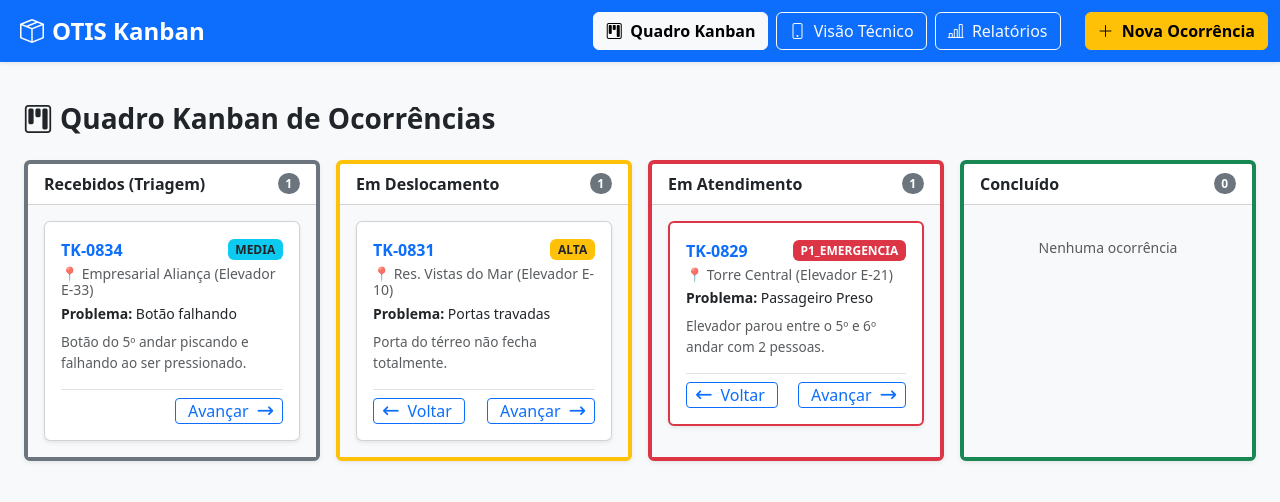
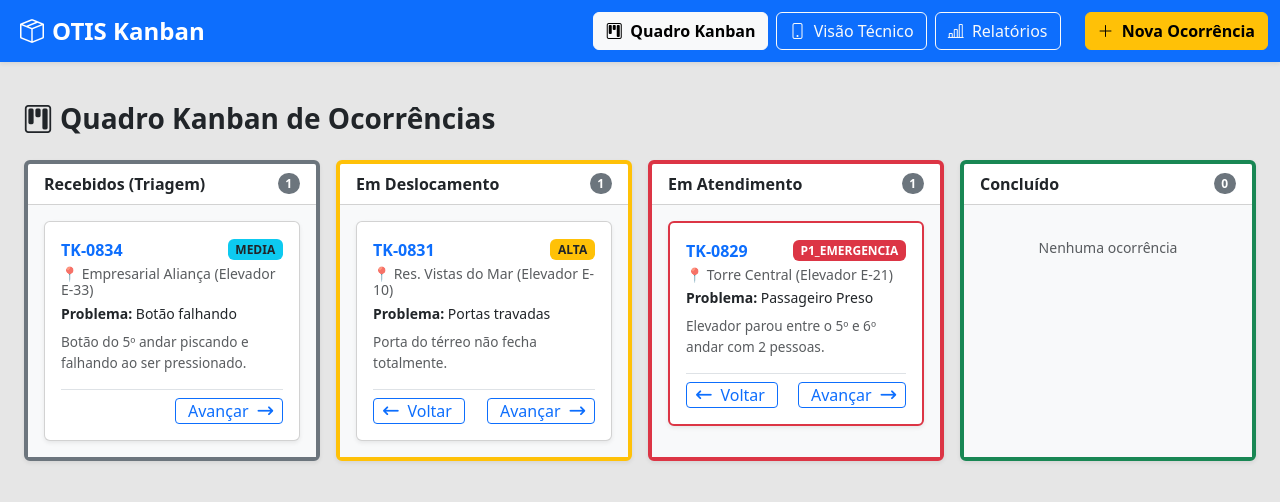
Before and after one commit to Fiap-Project-Group/Challenge-OTIS, a React (Vite) app in the folder otis-kanban/: page / in a window 1280 px wide. Shown: the top 502 px of the page. Built offline with nearby package versions, Linux system fonts and the light colour scheme.

Commit message:
feat(global css): add new background color

```diff
--- a/otis-kanban/src/App.jsx
+++ b/otis-kanban/src/App.jsx
@@ -5,6 +5,7 @@ import VisaoMobile from './components/VisaoMobile';
 import Relatorios from './components/Relatorios';
 import ModalNovaOcorrencia from './components/ModalNovaOcorrencia';
 import { ocorrenciasIniciais } from './data/dadosIniciais';
+import './global.css'
 
 export default function App() {
   const [abaAtiva, setAbaAtiva] = useState('kanban');
--- /dev/null
+++ b/otis-kanban/src/global.css
@@ -0,0 +1,4 @@
+main{
+  background-color: hsl(0, 0%, 90%);
+  height: 93vh;
+}
```
